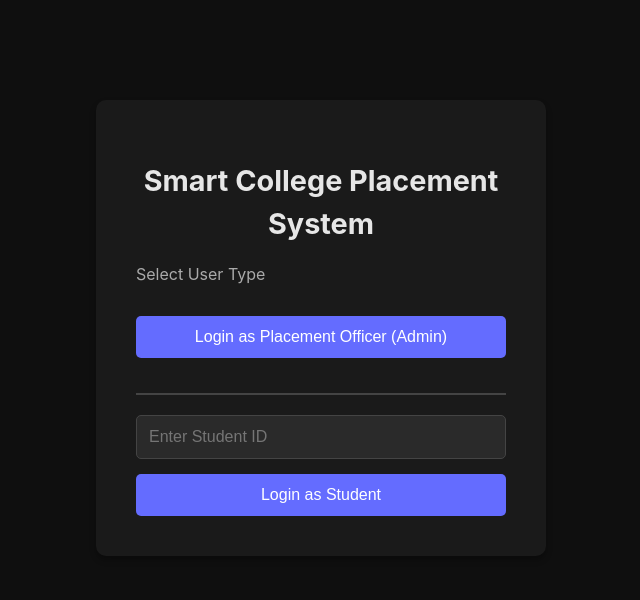
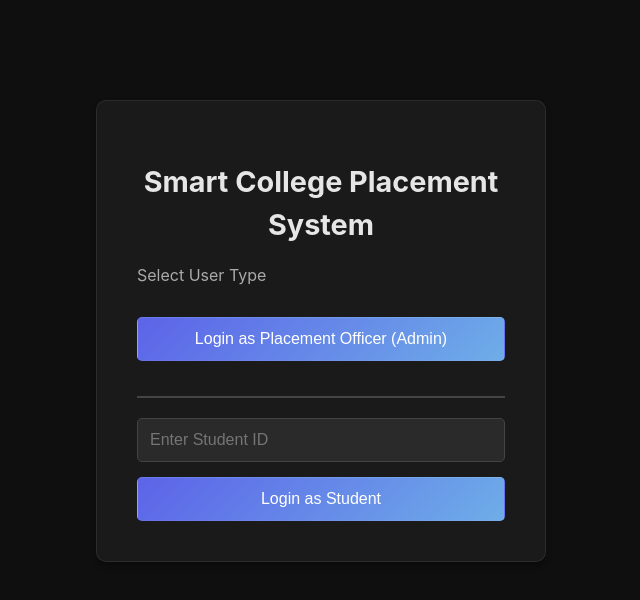
Before and after one commit to rudresh-coder/Smart-College-Placement-System, a React app in the folder frontend/: page / in a window 1280 px wide. Shown: the top 600 px of the page, without its empty margins (319-959 px from the left). Built offline with nearby package versions, Linux system fonts and the light colour scheme; the HTML template or start-up script is replaced by a standard one.

Commit message:
some front end validations;

```diff
--- a/frontend/src/App.css
+++ b/frontend/src/App.css
@@ -1,5 +1,33 @@
 * {
   box-sizing: border-box;
+}
+
+body {
+  margin: 0;
+  background: radial-gradient(1200px circle at 10% 10%, #1a1a2e 0%, #0f0f0f 45%, #0b0b0b 100%);
+  color: #e6e6e6;
+}
+
+/* Glassmorphism */
+.header,
+.login-box,
+.card,
+.admin-form,
+.admin-table,
+.message {
+  background: rgba(26, 26, 26, 0.55);
+  border: 1px solid rgba(255, 255, 255, 0.08);
+  backdrop-filter: blur(14px);
+  -webkit-backdrop-filter: blur(14px);
+  box-shadow: 0 12px 30px rgba(0, 0, 0, 0.35);
+}
+
+.admin-table th {
+  background: rgba(26, 26, 26, 0.7);
+}
+
+.card:hover {
+  box-shadow: 0 20px 40px rgba(100, 108, 255, 0.25);
 }
 
 .container {
@@ -37,9 +65,9 @@
 .login-box button {
   width: 100%;
   padding: 12px;
-  background: #646cff;
+  background: linear-gradient(135deg, rgba(100, 108, 255, 0.9), rgba(120, 190, 255, 0.9));
   color: white;
-  border: none;
+  border: 1px solid rgba(255, 255, 255, 0.08);
   border-radius: 5px;
   font-size: 16px;
   cursor: pointer;
@@ -47,6 +75,7 @@
 
 .login-box button:hover {
   background: #535bf2;
+  filter: brightness(1.05);
 }
 
 .header {
```
